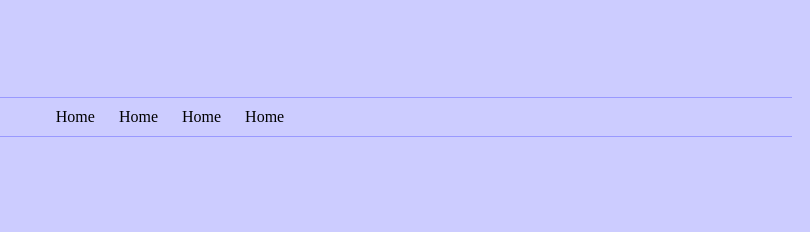
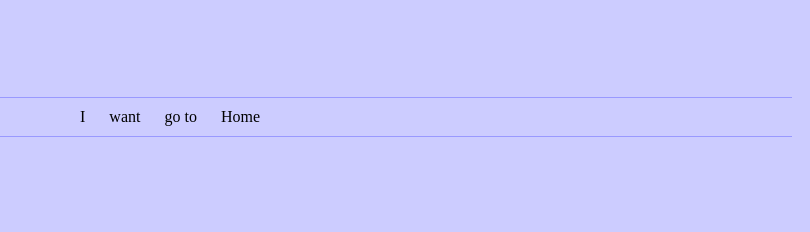
Before and after one commit to tactact/catrumenat, a plain HTML site: page index.html in a window 1280 px wide. Shown: the top 232 px of the page, 470-1280 px from the left. Drawn offline with Linux system fonts and the light colour scheme.

Commit message:
Add files via upload

```diff
--- a/index.html
+++ b/index.html
@@ -14,23 +14,23 @@
 
 <nav>
     <ul>
-        <li> <a href="index.html">Home</a></li>
-        <li> <a href="index.html">Home</a></li>
-        <li> <a href="index.html">Home</a></li>
-        <li> <a href="index.html">Home</a></li>
+        <li> <a href="me!.html">I</a></li>
+        <li> <a href="WWW.html">want</a></li>
+        <li> <a href="세상은 요지경.html">go to</a></li>
+        <li> <a href="welcome.html">Home</a></li>
    </ul>
 </nav>
 
 <aside id="left">
 <h4>Category</h4>
-  <ul>
+ <ul>
     <li> <a target="_blank" href="cat.html">Clock</a> </li>
     <li> <a target="_blank" href="NumberGussingGame.html">Number</a></li>
     <li> <a target="_blank" href="Calculator.html">Calculator</a></li>
     <li><a target="_blank" href="MultiplicationTable.html">9×9</a></li>
-    <li><a target="_blank" href="Cat X file.html">Only<a></li>
+    <li><a target="_blank" href="lovE.html">Only<a></li>
     <li><a target="_blank" href="고양이는 귀엽다.html">C.A.T</a></li>
-  </ul>
+</ul>
 </aside>
 
 <section id="main">
```
